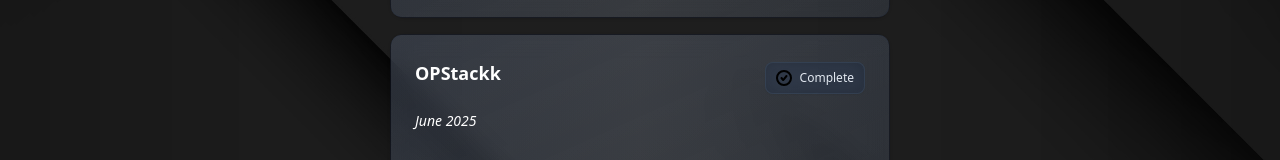
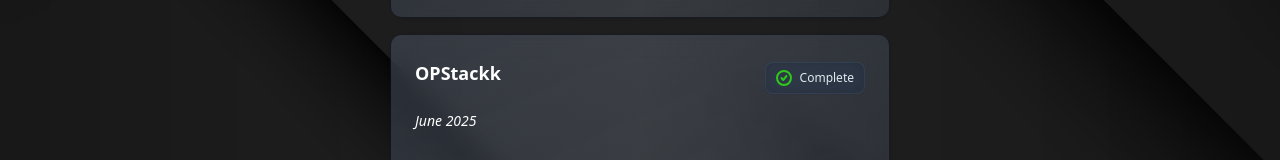
Before and after one commit to Sahil020701/React-Portfolio, a React (Vite) app in the folder portfolio/: page / in a window 1280 px wide. Shown: the part 1328-1488 px from the top of the page. Built offline with nearby package versions, Linux system fonts and the light colour scheme.

Commit message:
'complete' svg color

```diff
--- a/portfolio/src/assets/Svg.tsx
+++ b/portfolio/src/assets/Svg.tsx
@@ -286,7 +286,7 @@ export const WorkInProgressSVG = () => (
 );
 
 export const WorkCompleteSVG = () => (
-<svg fill="#000000" width="800px" height="800px" viewBox="0 0 96 96" xmlns="http://www.w3.org/2000/svg">
+<svg fill="#2ec91aff" width="800px" height="800px" viewBox="0 0 96 96" xmlns="http://www.w3.org/2000/svg">
 
 <title/>
 
```
